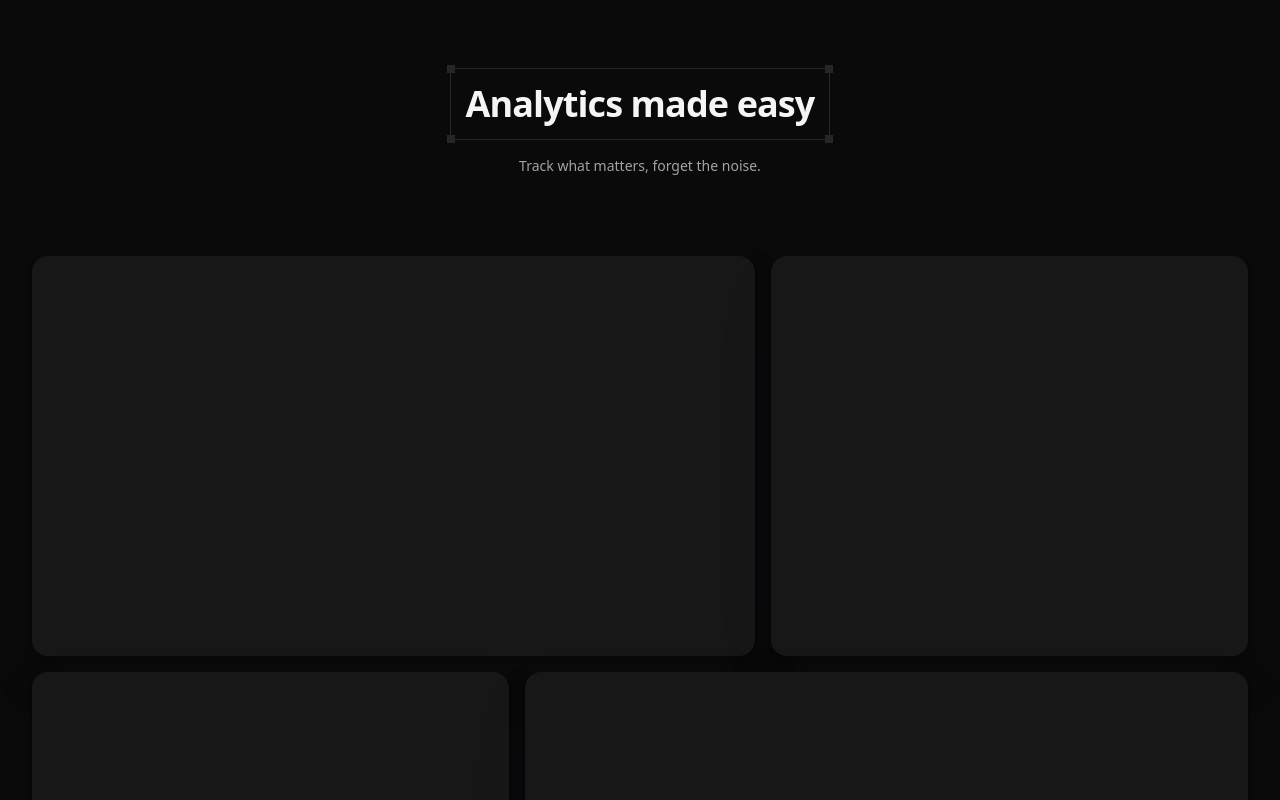
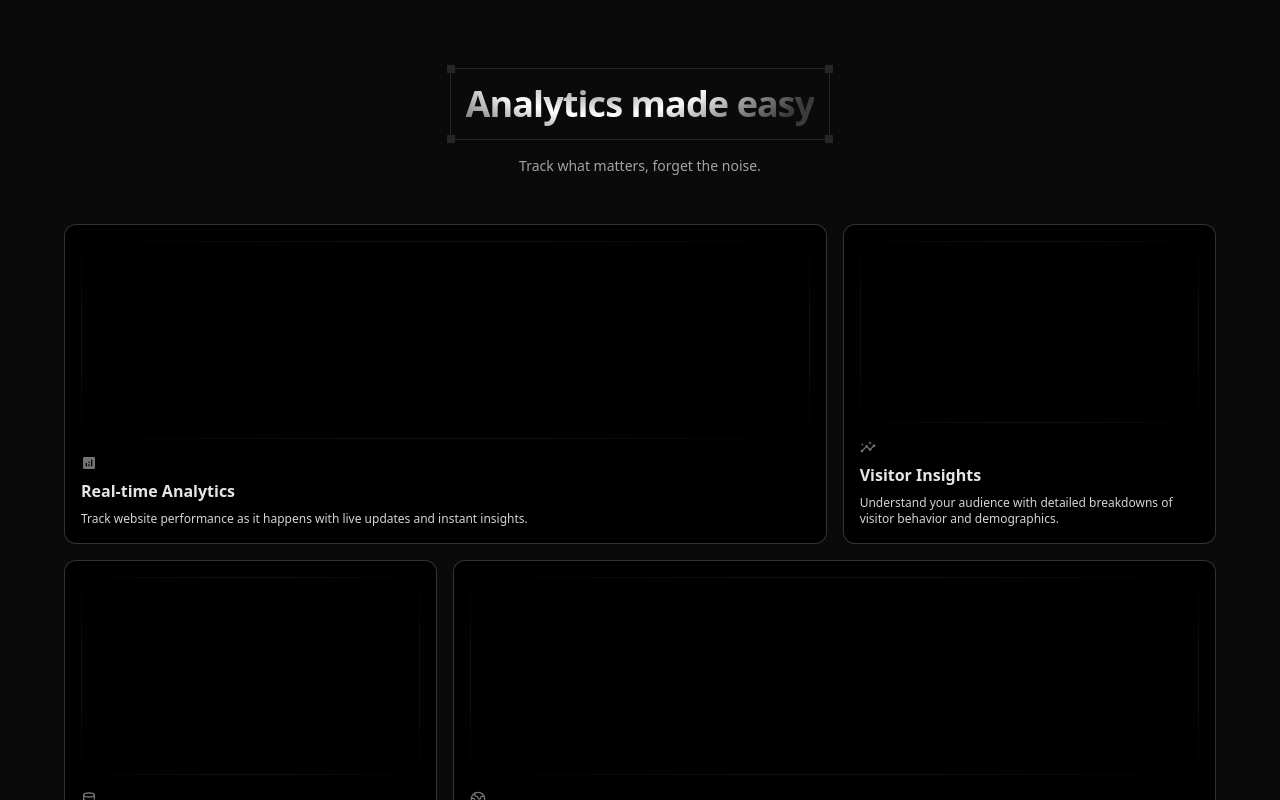
Before and after one commit to AmanShakya0018/Statsio, a Next.js app: page / in a window 1280 px wide. Shown: the part 580-1380 px from the top of the page. Built offline with nearby package versions, Linux system fonts and the light colour scheme.

Commit message:
feat: add grid layout to Features section

```diff
--- /dev/null
+++ b/components/landingpage/features-bento-grid.tsx
@@ -0,0 +1,58 @@
+import React from "react";
+import { BentoGrid, BentoGridItem } from "../ui/bento-grid";
+import {
+  IconDatabaseExport,
+} from "@tabler/icons-react";
+import { MdAnalytics, MdInsights } from "react-icons/md";
+import { Earth } from "lucide-react";
+
+export default function FeaturesBentoGrid() {
+  return (
+    <BentoGrid className="max-w-6xl mx-auto md:auto-rows-[20rem]">
+      {items.map((item, i) => (
+        <BentoGridItem
+          key={i}
+          title={item.title}
+          description={item.description}
+          header={item.header}
+          className={item.className}
+          icon={item.icon}
+        />
+      ))}
+    </BentoGrid>
+  );
+}
+const Skeleton = () => (
+  <div className="flex flex-1 w-full h-full min-h-[6rem] rounded-xl   dark:bg-dot-white/[0.2] bg-dot-black/[0.2] [mask-image:radial-gradient(ellipse_at_center,white,transparent)]  border border-transparent dark:border-white/[0.2] bg-neutral-100 dark:bg-black"></div>
+);
+const items = [
+  {
+    title: "Real-time Analytics",
+    description: "Track website performance as it happens with live updates and instant insights.",
+    header: <Skeleton />,
+    className: "md:col-span-2",
+    icon: <MdAnalytics className="h-4 w-4 text-neutral-500" />,
+  },
+  {
+    title: "Visitor Insights",
+    description: "Understand your audience with detailed breakdowns of visitor behavior and demographics.",
+    header: <Skeleton />,
+    className: "md:col-span-1",
+    icon: <MdInsights className="h-4 w-4 text-neutral-500" />,
+  },
+  {
+    title: "Data Export",
+    description: "Export your data to PDF for offline analysis and sharing.",
+    header: <Skeleton />,
+    className: "md:col-span-1",
+    icon: <IconDatabaseExport className="h-4 w-4 text-neutral-500" />,
+  },
+  {
+    title: "Global Tracking",
+    description:
+      "Monitor visitor locations and understand your worldwide audience distribution.",
+    header: <Skeleton />,
+    className: "md:col-span-2",
+    icon: <Earth className="h-4 w-4 text-neutral-500" />,
+  },
+];
--- a/components/landingpage/featuressection.tsx
+++ b/components/landingpage/featuressection.tsx
@@ -1,4 +1,6 @@
 import React from 'react';
+import { PointerHighlight } from '../ui/pointer-highlight';
+import FeaturesBentoGrid from './features-bento-grid';
 
 const FeaturesSection = () => {
   return (
@@ -7,36 +9,20 @@ const FeaturesSection = () => {
       className="w-full mx-auto bg-white dark:bg-neutral-950 py-20 px-4 md:px-8"
     >
       <div className="relative w-fit mx-auto p-4 flex items-center justify-center">
-        <div
-          className="absolute inset-0 h-full border border-neutral-200 dark:border-neutral-800 w-full"
-          style={{
-            width: '100%',
-            height: '100%',
-            borderRadius: 0,
-            willChange: 'auto',
-          }}
-        >
-          <div className="absolute -top-1 -left-1 h-2 w-2 dark:bg-neutral-800 bg-neutral-200" />
-          <div className="absolute -top-1 -right-1 h-2 w-2 dark:bg-neutral-800 bg-neutral-200" />
-          <div className="absolute -bottom-1 -left-1 h-2 w-2 dark:bg-neutral-800 bg-neutral-200" />
-          <div className="absolute -bottom-1 -right-1 h-2 w-2 dark:bg-neutral-800 bg-neutral-200" />
-        </div>
         <h2 className="font-sans text-xl text-center md:text-4xl font-bold tracking-tight text-neutral-800 dark:text-neutral-100">
-          <span>
-            Analytics made easy
-          </span>
+          <PointerHighlight>
+            <span className='text-4xl font-semibold mb-3 bg-black dark:bg-[radial-gradient(61.17%_178.53%_at_38.83%_-13.54%,#3B3B3B_0%,#888787_12.61%,#FFFFFF_50%,#888787_80%,#3B3B3B_100%)] bg-clip-text text-transparent'>
+              Analytics made easy
+            </span>
+          </PointerHighlight>
         </h2>
       </div>
 
-      <p className="max-w-lg text-sm text-neutral-600 text-center mx-auto mt-4 dark:text-neutral-400">
+      <p className="max-w-lg text-sm text-neutral-600 text-center mx-auto mt-4 mb-12 dark:text-neutral-400">
         Track what matters, forget the noise.
       </p>
-      <div className='mt-20  grid cols-1 md:grid-cols-5 gap-4 md:auto-rows-[25rem] max-w-7xl mx-auto'>
-        <div className='group isolate rounded-2xl bg-white dark:bg-neutral-900 shadow-[0_1px_1px_rgba(0,0,0,0.05),0_4px_6px_rgba(34,42,53,0.04),0_24px_68px_rgba(47,48,55,0.05),0_2px_3px_rgba(0,0,0,0.04)] overflow-hidden flex flex-col justify-between md:col-span-3'></div>
-        <div className='group isolate rounded-2xl bg-white dark:bg-neutral-900 shadow-[0_1px_1px_rgba(0,0,0,0.05),0_4px_6px_rgba(34,42,53,0.04),0_24px_68px_rgba(47,48,55,0.05),0_2px_3px_rgba(0,0,0,0.04)] overflow-hidden flex flex-col justify-between md:col-span-2'></div>
-        <div className='group isolate rounded-2xl bg-white dark:bg-neutral-900 shadow-[0_1px_1px_rgba(0,0,0,0.05),0_4px_6px_rgba(34,42,53,0.04),0_24px_68px_rgba(47,48,55,0.05),0_2px_3px_rgba(0,0,0,0.04)] overflow-hidden flex flex-col justify-between md:col-span-2'></div>
-        <div className='group isolate rounded-2xl bg-white dark:bg-neutral-900 shadow-[0_1px_1px_rgba(0,0,0,0.05),0_4px_6px_rgba(34,42,53,0.04),0_24px_68px_rgba(47,48,55,0.05),0_2px_3px_rgba(0,0,0,0.04)] overflow-hidden flex flex-col justify-between md:col-span-3'></div>
-      </div>
+      <FeaturesBentoGrid />
+
 
     </section>
   );
--- /dev/null
+++ b/components/ui/bento-grid.tsx
@@ -0,0 +1,54 @@
+import { cn } from "@/lib/utils";
+
+export const BentoGrid = ({
+  className,
+  children,
+}: {
+  className?: string;
+  children?: React.ReactNode;
+}) => {
+  return (
+    <div
+      className={cn(
+        "mx-auto grid max-w-7xl grid-cols-1 gap-4 md:auto-rows-[18rem] md:grid-cols-3",
+        className,
+      )}
+    >
+      {children}
+    </div>
+  );
+};
+
+export const BentoGridItem = ({
+  className,
+  title,
+  description,
+  header,
+  icon,
+}: {
+  className?: string;
+  title?: string | React.ReactNode;
+  description?: string | React.ReactNode;
+  header?: React.ReactNode;
+  icon?: React.ReactNode;
+}) => {
+  return (
+    <div
+      className={cn(
+        "group/bento shadow-input row-span-1 flex flex-col justify-between space-y-4 rounded-xl border border-neutral-200 bg-white p-4 transition duration-200 hover:shadow-xl dark:border-white/[0.2] dark:bg-black dark:shadow-none",
+        className,
+      )}
+    >
+      {header}
+      <div className="transition duration-200 group-hover/bento:translate-x-2">
+        {icon}
+        <div className="mt-2 mb-2 font-sans font-bold text-neutral-600 dark:text-neutral-200">
+          {title}
+        </div>
+        <div className="font-sans text-xs font-normal text-neutral-600 dark:text-neutral-300">
+          {description}
+        </div>
+      </div>
+    </div>
+  );
+};
--- a/components/ui/pointer-highlight.tsx
+++ b/components/ui/pointer-highlight.tsx
@@ -57,7 +57,7 @@ export function PointerHighlight({
         >
           <motion.div
             className={cn(
-              "absolute inset-0 border border-neutral-200 dark:border-neutral-800",
+              "absolute -inset-4 border border-neutral-200 dark:border-neutral-800",
               rectangleClassName,
             )}
             initial={{
@@ -65,14 +65,19 @@ export function PointerHighlight({
               height: 0,
             }}
             whileInView={{
-              width: dimensions.width,
-              height: dimensions.height,
+              width: dimensions.width + 32,
+              height: dimensions.height + 32,
             }}
             transition={{
               duration: 1,
               ease: "easeInOut",
             }}
-          />
+          >
+            <div className="absolute -top-1 -left-1 h-2 w-2 dark:bg-neutral-800 bg-neutral-200" />
+            <div className="absolute -top-1 -right-1 h-2 w-2 dark:bg-neutral-800 bg-neutral-200" />
+            <div className="absolute -bottom-1 -left-1 h-2 w-2 dark:bg-neutral-800 bg-neutral-200" />
+            <div className="absolute -bottom-1 -right-1 h-2 w-2 dark:bg-neutral-800 bg-neutral-200" />
+          </motion.div>
           <motion.div
             className="pointer-events-none absolute"
             initial={{ opacity: 0 }}
```
Also changed, not shown: 1 other file (tests, documents, lock files or other folders).
